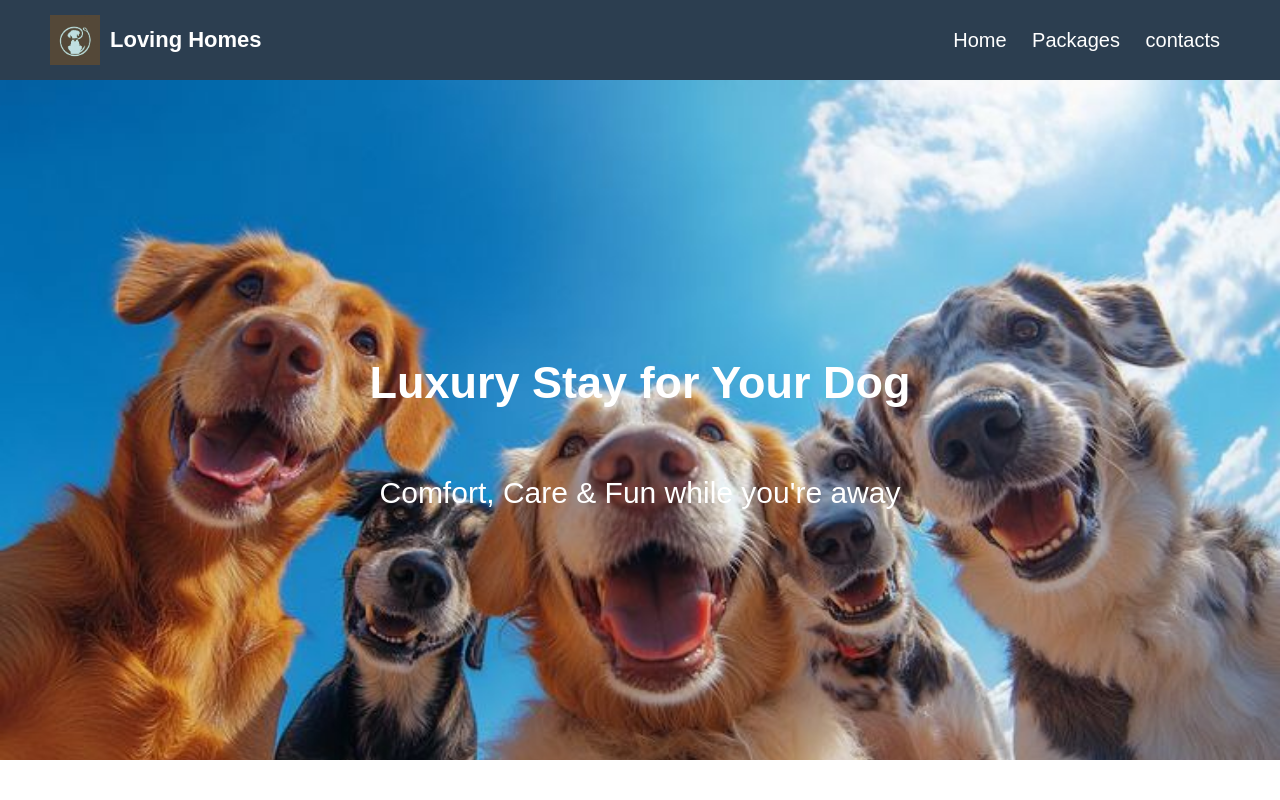
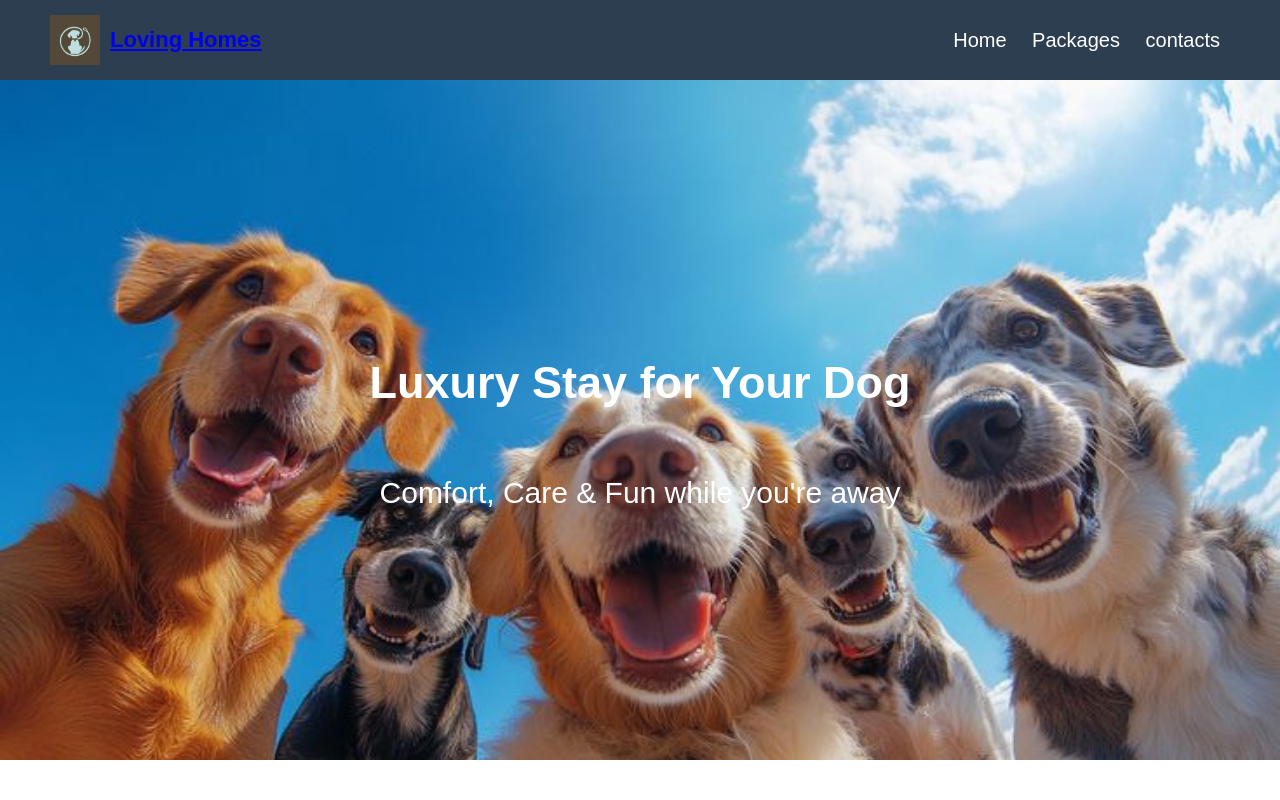
Before and after one commit to g3orge-18/Loving-homes-, a plain HTML site: page index.html in a window 1280 px wide. Shown: the top 800 px of the page. Drawn offline with Linux system fonts and the light colour scheme.

Commit message:
Update index.html

```diff
--- a/index.html
+++ b/index.html
@@ -9,10 +9,10 @@
 <body>
 
 <header>
-    <div class="logo">
+    <a href="index.html" class="logo">
     <img src="dogpics/Rocky trail pet services Now includes dog walking_  Pay per walk or purchase a package and save $$$!!.jfif" alt="Loving Homes Logo">
     <p>Loving Homes</p>
-  </div>
+</a>
 
   <nav>
     <a href="index.html">Home</a>
```
